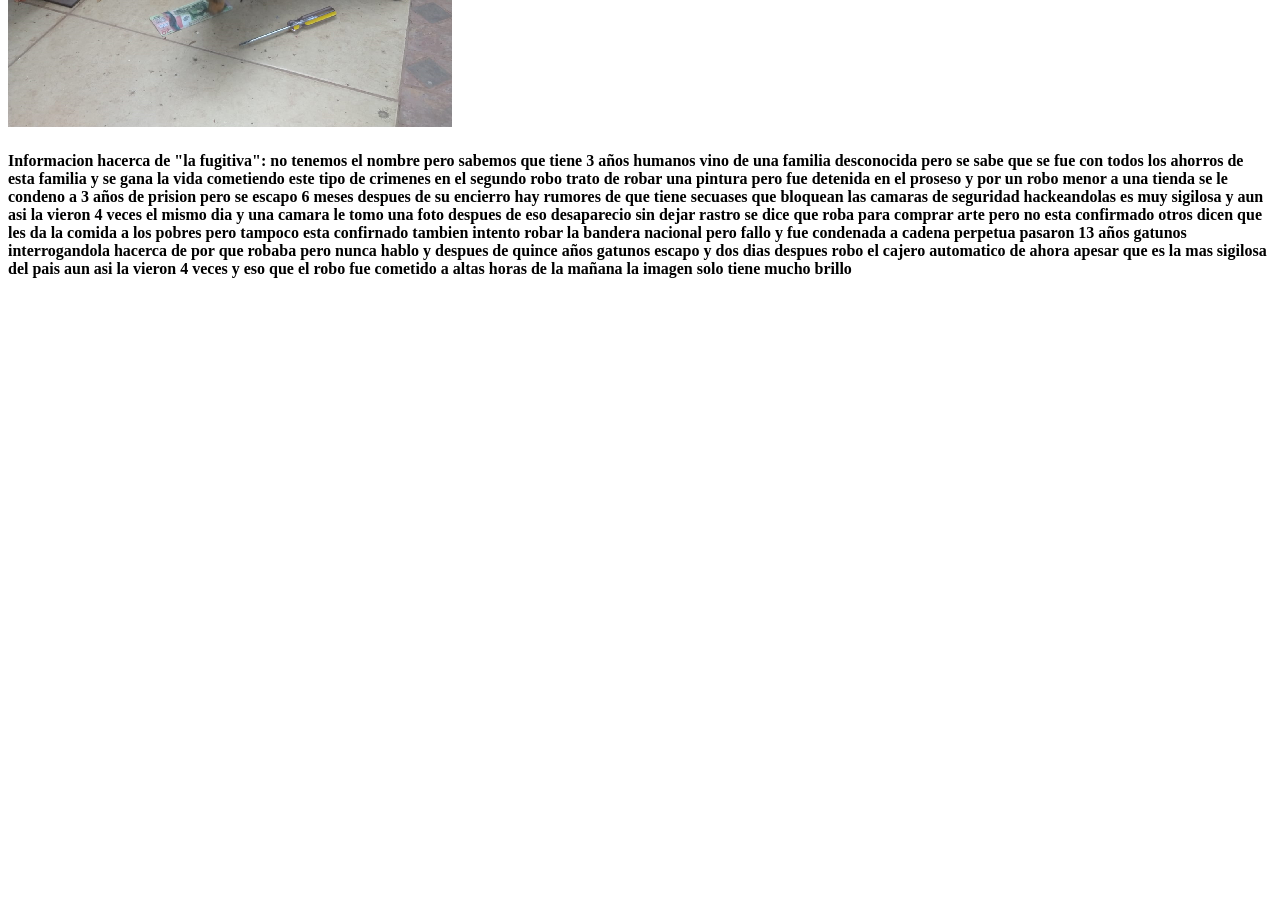
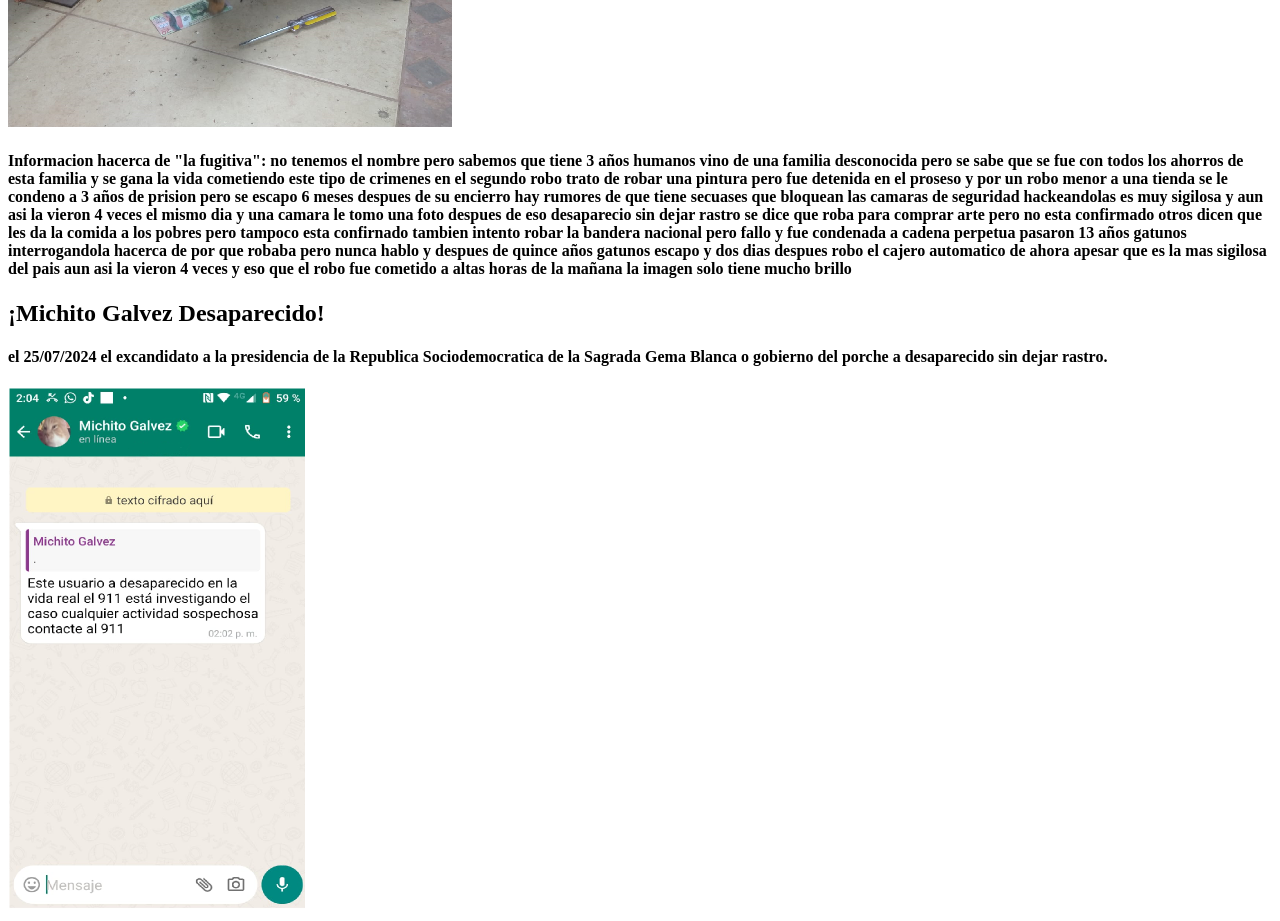
Before and after one commit to TheWhiteKindom/RSDGB, a plain HTML site: page noticias.html in a window 1280 px wide. Shown: the part 963-1884 px from the top of the page. Before the commit the page ends 1263 px from the top, so only its background shows below. Drawn offline with Linux system fonts and the light colour scheme.

Commit message:
Add files via upload

```diff
--- a/noticias.html
+++ b/noticias.html
@@ -27,6 +27,11 @@
                 <img src="Evidencia1.png" alt="Evidencia">
             </div>
             <h4>Informacion hacerca de "la fugitiva": no tenemos el nombre pero sabemos que tiene 3 años humanos vino de una familia desconocida pero se sabe que se fue con todos los ahorros de esta familia y se gana la vida cometiendo este tipo de crimenes en el segundo robo trato de robar una pintura pero fue detenida en el proseso y por un robo menor a una tienda se le condeno a 3 años de prision pero se escapo 6 meses despues de su encierro hay rumores de que tiene secuases que bloquean las camaras de seguridad hackeandolas es muy sigilosa y aun asi la vieron 4 veces el mismo dia y una camara le tomo una foto despues de eso desaparecio sin dejar rastro se dice que roba para comprar arte pero no esta confirmado otros dicen que les da la comida a los pobres pero tampoco esta confirnado tambien intento robar la bandera nacional pero fallo y fue condenada a cadena perpetua pasaron 13 años gatunos interrogandola hacerca de por que robaba pero nunca hablo y despues de quince años gatunos escapo y dos dias despues robo el cajero automatico de ahora apesar que es la mas sigilosa del pais aun asi la vieron 4 veces y eso que el robo fue cometido a altas horas de la mañana la imagen solo tiene mucho brillo</h4>
+            <h2>¡Michito Galvez Desaparecido!</h2>
+            <h4>el 25/07/2024 el excandidato a la presidencia de la Republica Sociodemocratica de la Sagrada Gema Blanca o gobierno del porche a desaparecido sin dejar rastro.</h4>
+
+                <img src="dev2.png" alt="WhatsApp">
+
     </main>
 
 </body>
```
Also changed, not shown: dev2.png (added), style.css (line endings or trailing spaces).
